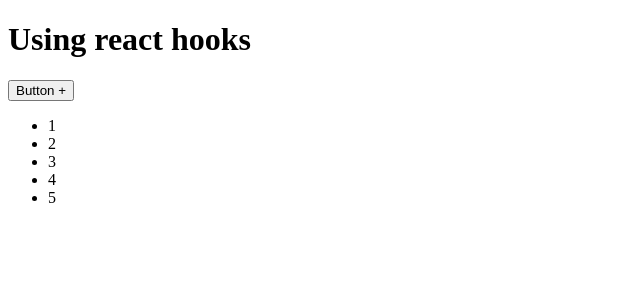
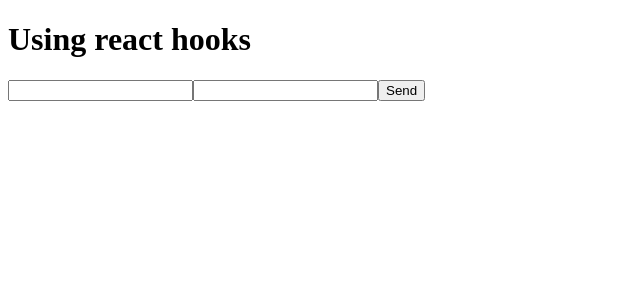
Before and after one commit to DuvanCorrea/react-hooks, a React (Create React App) app: page / in a window 1280 px wide. Shown: the top 300 px of the page, without its empty margins (0-640 px from the left). Built offline with nearby package versions, Linux system fonts and the light colour scheme.

Commit message:
add react-hook-form

```diff
--- a/package.json
+++ b/package.json
@@ -8,6 +8,7 @@
     "@testing-library/user-event": "^7.2.1",
     "react": "^16.13.1",
     "react-dom": "^16.13.1",
+    "react-hook-form": "^5.7.2",
     "react-scripts": "3.4.1"
   },
   "scripts": {
--- a/src/Contador.js
+++ b/src/Contador.js
@@ -1,20 +1,31 @@
-import React, { useState, Fragment } from "react";
+import React, { Fragment } from "react";
+import { useForm } from "react-hook-form";
 
 const Contador = () => {
-  const [arrayNum, setArrayNum] = useState([1, 2, 3, 4, 5]);
+  const { register, error, handleSubmit } = useForm();
 
-  const update = () => {
-    setArrayNum([...arrayNum, arrayNum[arrayNum.length - 1] + 1]);
+  const showData = (data, e) => {
+    console.log(data);
   };
 
   return (
     <Fragment>
-      <button onClick={update}> Button +</button>
-      <ul>
-        {arrayNum.map((e, i) => (
-          <li key={i}>{e}</li>
-        ))}
-      </ul>
+      <form onSubmit={handleSubmit(showData)}>
+        <input
+          name="input"
+          ref={register({
+            required: { value: true, message: "Input obligatorio" },
+          })}
+        ></input>
+        <input
+          name="input2"
+          ref={register({
+            required: { value: true, message: "Input2 obligatorio" },
+          })}
+        ></input>
+        <span>{error?.input?.message}</span>
+        <button>Send</button>
+      </form>
     </Fragment>
   );
 };
```
Also changed, not shown: 1 other file (tests, documents, lock files or other folders).
